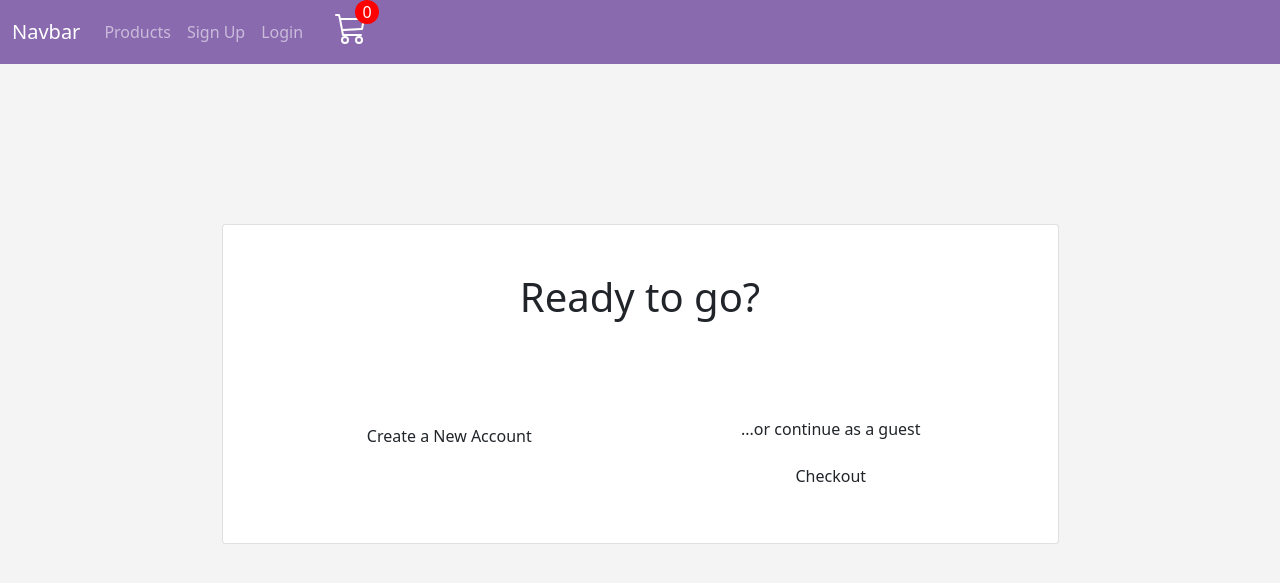
After one commit to codebypaul/noirjam, a Django app: page /shop/newCustomer/ in a window 1280 px wide. The commit adds this page. Shown: the top 583 px of the page. Run offline with Django 3.2, Linux system fonts and the light colour scheme.

```diff
--- a/noirjam/settings.py
+++ b/noirjam/settings.py
@@ -28,7 +28,7 @@ import os
 SECRET_KEY = os.environ.get("SECRET_KEY")
 
 # SECURITY WARNING: don't run with debug turned on in production!
-DEBUG = os.environ.get("DEBUG") == "True"
+DEBUG = True  # os.environ.get("DEBUG") == "True"
 
 ALLOWED_HOSTS = ["noirjam.herokuapp.com", "localhost"]
 
--- a/static/css/style.css
+++ b/static/css/style.css
@@ -6,9 +6,9 @@
 body {
   background: rgba(200, 200, 200, 0.2);
 }
-.navbar {
+.page-navbar {
   background: rgb(138, 106, 175);
-  height: 4rem;
+  min-height: 4rem;
 }
 .rounded-circle {
   border-radius: 50%;
@@ -50,7 +50,9 @@ a {
   text-align: center;
   border-radius: 50%;
 }
-
+.cart {
+  float: right;
+}
 /*------store-------*/
 /* .item-card-price {
   display: inline;
@@ -103,3 +105,14 @@ a {
 #payment-options.hidden {
   visibility: hidden;
 }
+
+/*----- login or guest-----*/
+.login-or-guest {
+  margin-top: 20vh;
+}
+
+@media screen and (min-width: 1000px) {
+  .cart {
+    float: right;
+  }
+}
--- a/static/js/Cart.js
+++ b/static/js/MyCart.js
@@ -1,7 +1,6 @@
 const updateBtns = document.getElementsByClassName('update-cart')
 
 for (i = 0; i < updateBtns.length; i++) {
-
     updateBtns[i].addEventListener('click',function(e){
         console.log('clicked');
         e.preventDefault()
@@ -41,7 +40,7 @@ function addCookieItem(productId,action) {
 function updateUserOrder(productId,action){
     console.log('User is authenticated, sending data...');
 
-    const url = '/update_item/'
+    const url = '/shop/update_item/'
 
     fetch(url,{
         method:'POST',
--- a/store/templates/store/cart.html
+++ b/store/templates/store/cart.html
@@ -23,7 +23,11 @@
                     </h5>
                 </th>
                 <th id="cart-table-checkout">
+                    {% if user.is_authenticated %}
                     <a href="{% url 'checkout' %}" class='btn btn-outline-warning'>Checkout</a>
+                    {% else %}
+                    <a href="{% url 'create_or_guest' %}" class='btn btn-outline-warning'>Checkout</a>
+                    {% endif %}
                 </th>
             </tr>
         </table>
--- /dev/null
+++ b/store/templates/store/create_or_guest.html
@@ -0,0 +1,17 @@
+{% extends 'store/main.html' %}
+{% block content %}
+    <div class="card text-center p-5 w-75 mx-auto login-or-guest">
+        <h1 class='mb-5'>Ready to go?</h1>
+        <div class="row pt-5">
+            <div class="col-md-6">
+                <a href="{% url 'register' %}" class="btn">Create a New Account</a>
+
+            </div>
+            <div class="col-md-6">
+                <p>...or continue as a guest</p>
+                <a href="{% url 'checkout' %}" class='btn'>Checkout</a>
+
+            </div>
+        </div>
+    </div>
+    {% endblock content %}
--- a/store/templates/store/main.html
+++ b/store/templates/store/main.html
@@ -6,14 +6,14 @@
     <meta charset="utf-8">
     <meta name="viewport" content="width=device-width, initial-scale=1">
 
-    <link rel="stylesheet" type='text/css' href="{% static 'css/style.css' %}">
 
     <!-- Bootstrap CSS -->
     <link href="https://cdn.jsdelivr.net/npm/bootstrap@5.0.0-beta1/dist/css/bootstrap.min.css" rel="stylesheet" integrity="sha384-giJF6kkoqNQ00vy+HMDP7azOuL0xtbfIcaT9wjKHr8RbDVddVHyTfAAsrekwKmP1" crossorigin="anonymous">
+    <link rel="stylesheet" type='text/css' href="{% static 'css/style.css' %}">
     <script type="text/javascript">
       let user = '{{request.user}}'
 
-      function getCookie(name) {
+      function getToken(name) {
         let cookieValue = null;
         if (document.cookie && document.cookie !== '') {
           const cookies = document.cookie.split(';');
@@ -28,7 +28,7 @@
         }
         return cookieValue;
       }
-      const csrftoken = getCookie('csrftoken');
+      const csrftoken = getToken('csrftoken');
 
       function getCookie(name) {
         const cookieArr = document.cookie.split(';')
@@ -52,44 +52,29 @@
     <title>E-Commerce</title>
   </head>
   <body style="background: rgba(200, 200, 200, 0.2);">
-    <nav class="navbar navbar-expand-lg navbar-dark">
+
+<nav class="navbar navbar-expand-lg navbar-dark page-navbar">
   <div class="container-fluid">
     {% if user.is_authenticated %}
-      <a class="navbar-brand" href="{% url 'actually_blog' %}">NoirJam</a>
+    <a class="navbar-brand" href="{% url 'actually_blog' %}">Navbar</a>
     {% else %}
-      <a class="navbar-brand" href="/">NoirJam</a>
+    <a class="navbar-brand" href="{% url 'store' %}">Navbar</a>
     {% endif %}
     <button class="navbar-toggler" type="button" data-bs-toggle="collapse" data-bs-target="#navbarNav" aria-controls="navbarNav" aria-expanded="false" aria-label="Toggle navigation">
       <span class="navbar-toggler-icon"></span>
     </button>
-      <div class="collapse navbar-collapse d-flex justify-content-between" id="navbarNav">
+    <div class="collapse navbar-collapse" id="navbarNav">
       <ul class="navbar-nav">
-          <!-- <li class="nav-item">
-          <a class="nav-link active" aria-current="page" href="#">Home</a>
-          </li> -->
         <li class="nav-item">
-          <a class="nav-link" href="{% url 'actually_blog' %}">Blog</a>
+          <a class="nav-link" aria-current="page" href="{% url 'store' %}">Products</a>
         </li>
-          <!-- <li class="nav-item">
-          <a class="nav-link" href="{% url 'blog_about' %}">About</a>
-          </li> -->
         <li class="nav-item">
-          <a class="nav-link" href="{% url 'store' %}">Products</a>
+          <a href="{% url 'register' %}" class="nav-link">Sign Up</a>
         </li>
-          <!-- <li class="nav-item dropdown">
-            <a class="nav-link dropdown-toggle" href="#" id="navbarDropdown" role="button" data-bs-toggle="dropdown" aria-expanded="false">
-              Products
-            </a>
-            <ul class="dropdown-menu" aria-labelledby="navbarDropdown">
-              <li><a class="dropdown-item" href="#">Action</a></li>
-              <li><a class="dropdown-item" href="#">Another action</a></li>
-              <li><hr class="dropdown-divider"></li>
-              <li><a class="dropdown-item" href="#">Something else here</a></li>
-            </ul>
-          </li> -->
-      </ul>
-      <div class="d-flex my-2 ml-auto" style="float:right;">
-        <a href="#" class='btn btn-warning'>Login</a>
+        <li class="nav-item">
+          <a href="{% url 'login' %}" class="nav-link">Login</a>
+        </li>
+        <li class="nav-item cart">
           <a href="{% url 'cart' %}">
             <div class="cart-area">
                 <svg xmlns="http://www.w3.org/2000/svg" width="2em" height="2em" fill="white" class="bi bi-cart3" viewBox="0 0 16 16">
@@ -99,7 +84,8 @@
 
               </div>
             </a>
-      </div>
+        </li>
+      </ul>
     </div>
   </div>
 </nav>
@@ -109,7 +95,7 @@
       {% endblock content%}
     </div>
 
-    <script src="{% static 'js/Cart.js' %}"></script>
+    <script src="{% static 'js/MyCart.js' %}"></script>
     <!-- Option 1: Bootstrap Bundle with Popper -->
     <script src="https://cdn.jsdelivr.net/npm/bootstrap@5.0.0-beta1/dist/js/bootstrap.bundle.min.js" integrity="sha384-ygbV9kiqUc6oa4msXn9868pTtWMgiQaeYH7/t7LECLbyPA2x65Kgf80OJFdroafW" crossorigin="anonymous"></script>
 
--- a/store/urls.py
+++ b/store/urls.py
@@ -6,5 +6,6 @@ urlpatterns = [
     path("cart/", views.cart, name="cart"),
     path("checkout/", views.checkout, name="checkout"),
     path("update_item/", views.updateItem, name="update_item"),
-    path("process_order", views.processOrder, name="process_order"),
+    path("process_order/", views.processOrder, name="process_order"),
+    path("newCustomer/", views.createOrGuest, name="create_or_guest"),
 ]
--- a/store/views.py
+++ b/store/views.py
@@ -111,3 +111,21 @@ def processOrder(request):
     else:
         print("Customer is not logged in...")
     return JsonResponse("Payment submitted...", safe=False)
+
+
+def createOrGuest(request):
+    if request.user.is_authenticated:
+        customer = request.user.customer
+        order, created = Order.objects.get_or_create(customer=customer, complete=False)
+        items = order.orderitem_set.all()
+        cartItems = order.get_cart_items
+    else:
+        items = []
+        order = {
+            "get_cart_total": 0,
+            "get_cart_items": 0,
+            "shipping": False,
+        }
+        cartItems = order["get_cart_items"]
+    context = {"cartItems": cartItems}
+    return render(request, "store/create_or_guest.html", context)
```
Also changed, not shown: blog/templates/blog/base.html (+7 -15 lines), db.sqlite3, static/js/Checkout.js (deleted). Lines whose indentation alone changed are shown as unchanged.
